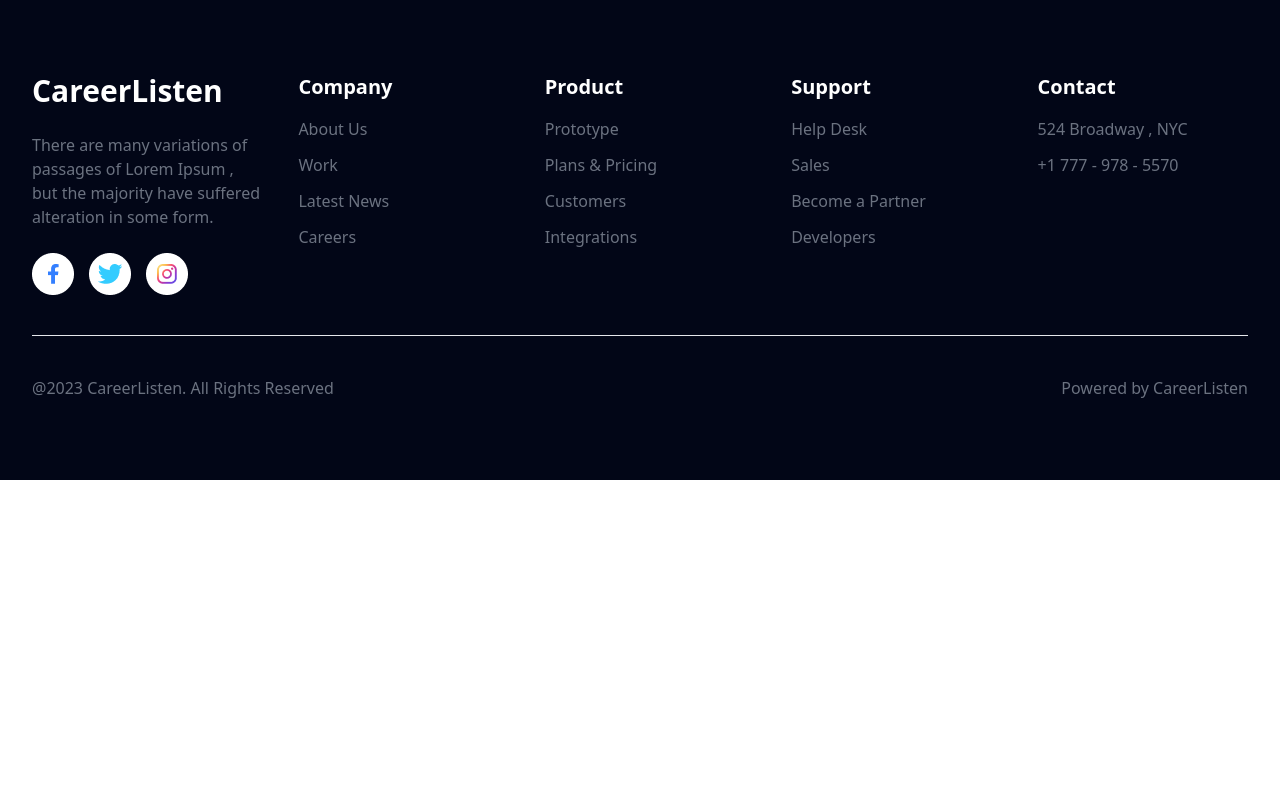
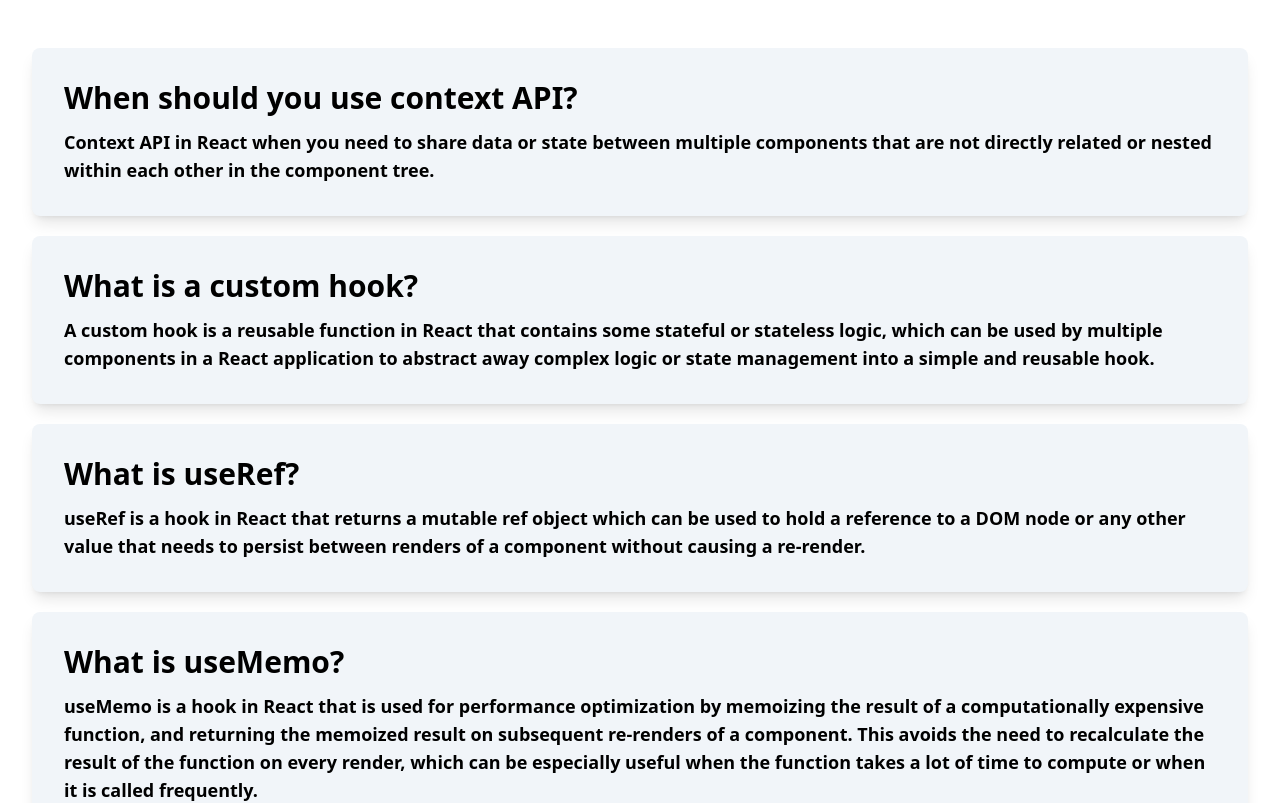
Before and after one commit to marufbroh/career-listen, a React (Vite) app: page /blog in a window 1280 px wide. Shown: the part 320-1123 px from the top of the page. Before the commit the page ends 800 px from the top, so only its background shows below. Built offline with nearby package versions, Linux system fonts and the light colour scheme.

Commit message:
blog FAQ done

```diff
--- a/src/components/AppliedJobs.jsx
+++ b/src/components/AppliedJobs.jsx
@@ -7,7 +7,7 @@ import AppliedJobsItems from './Jobs/AppliedJobsItems';
 const AppliedJobs = () => {
     const [cart, setCart] = useContext(StoredCartContext);
 
-    const [filteredCar, serfilteredCar] = useState(cart)
+    const [filteredCart, setfilteredCart] = useState(cart)
 
     return (
         <div>
@@ -29,16 +29,16 @@ const AppliedJobs = () => {
 
                         <ul tabIndex={0} className="dropdown-content menu p-2 shadow bg-base-100 rounded-box w-52">
                             <li className='hover:bg-slate-200'><button onClick={() => {
-                                serfilteredCar(cart.filter(job => job.remote_or_onsite === 'Remote'))
+                                setfilteredCart(cart.filter(job => job.remote_or_onsite === 'Remote'))
                             }}>Remote</button></li>
                             <li className='hover:bg-slate-200'><button onClick={() => {
-                                serfilteredCar(cart.filter(job => job.remote_or_onsite === 'Onsite'))
+                                setfilteredCart(cart.filter(job => job.remote_or_onsite === 'Onsite'))
                             }}>On-site</button></li>
                         </ul>
                     </div>
                 </div>
                 {
-                    filteredCar.map(job => <AppliedJobsItems key={job.id} job={job} />)
+                    filteredCart.map(job => <AppliedJobsItems key={job.id} job={job} />)
                 }
             </div>
         </div>
--- a/src/components/Blog.jsx
+++ b/src/components/Blog.jsx
@@ -10,7 +10,24 @@ const Blog = () => {
                 <h3 className='font-bold text-3xl text-center'>Blog</h3>
                 <img className='hidden lg:flex absolute bottom-0 left-0' src={vector} alt="" />
             </div>
-            <div>hello</div>
+            <div className='my-container space-y-5'>
+                <div className='bg-slate-100 p-5 lg:p-8 rounded-lg space-y-3 shadow-lg'>
+                    <h3 className='font-bold text-3xl'>When should you use context API?</h3>
+                    <p className='font-semibold text-lg'>Context API in React when you need to share data or state between multiple components that are not directly related or nested within each other in the component tree.</p>
+                </div>
+                <div className='bg-slate-100 p-5 lg:p-8 rounded-lg space-y-3 shadow-lg'>
+                    <h3 className='font-bold text-3xl'>What is a custom hook?</h3>
+                    <p className='font-semibold text-lg'>A custom hook is a reusable function in React that contains some stateful or stateless logic, which can be used by multiple components in a React application to abstract away complex logic or state management into a simple and reusable hook.</p>
+                </div>
+                <div className='bg-slate-100 p-5 lg:p-8 rounded-lg space-y-3 shadow-lg'>
+                    <h3 className='font-bold text-3xl'>What is useRef?</h3>
+                    <p className='font-semibold text-lg'>useRef is a hook in React that returns a mutable ref object which can be used to hold a reference to a DOM node or any other value that needs to persist between renders of a component without causing a re-render.</p>
+                </div>
+                <div className='bg-slate-100 p-5 lg:p-8 rounded-lg space-y-3 shadow-lg'>
+                    <h3 className='font-bold text-3xl'>What is useMemo?</h3>
+                    <p className='font-semibold text-lg'>useMemo is a hook in React that is used for performance optimization by memoizing the result of a computationally expensive function, and returning the memoized result on subsequent re-renders of a component. This avoids the need to recalculate the result of the function on every render, which can be especially useful when the function takes a lot of time to compute or when it is called frequently.</p>
+                </div>
+            </div>
         </div>
     );
 };
```
